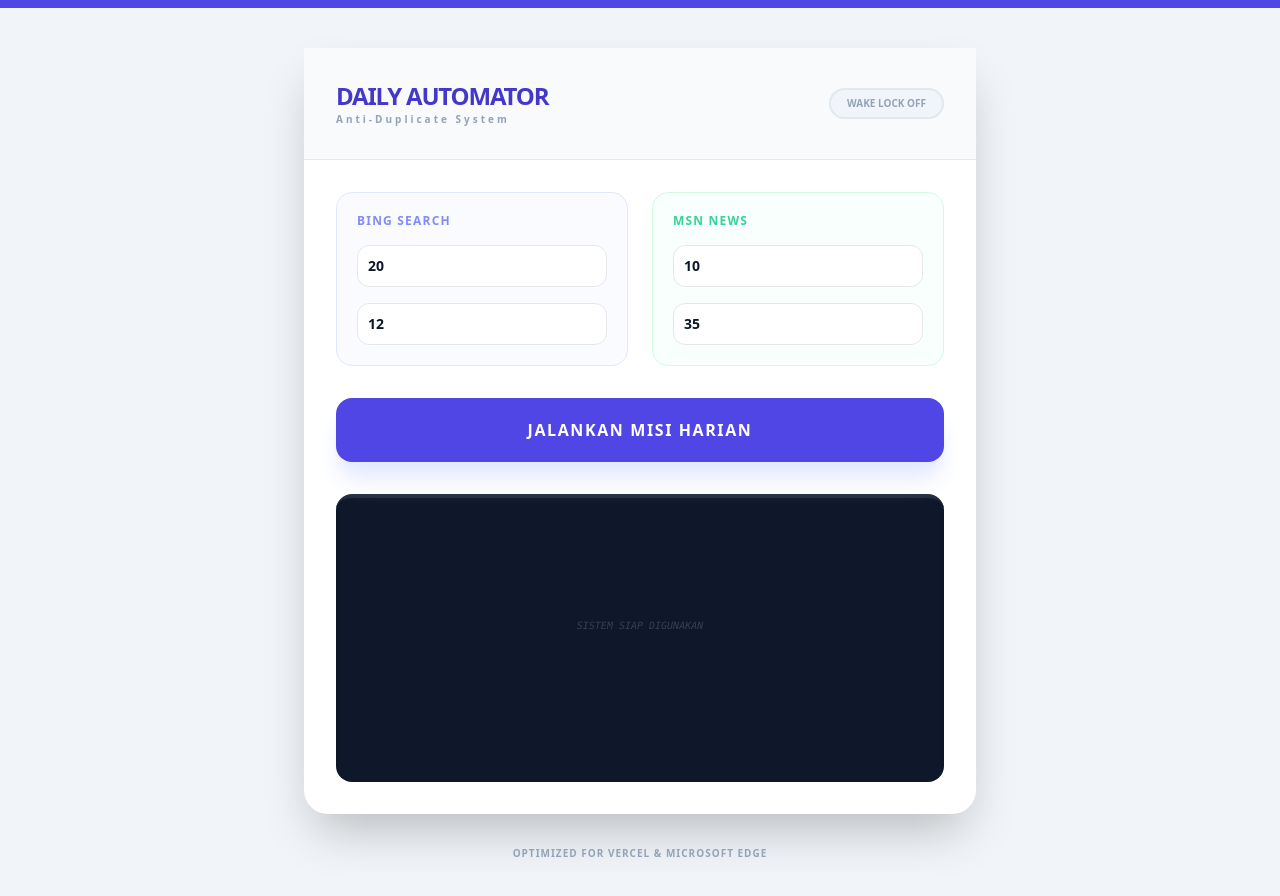
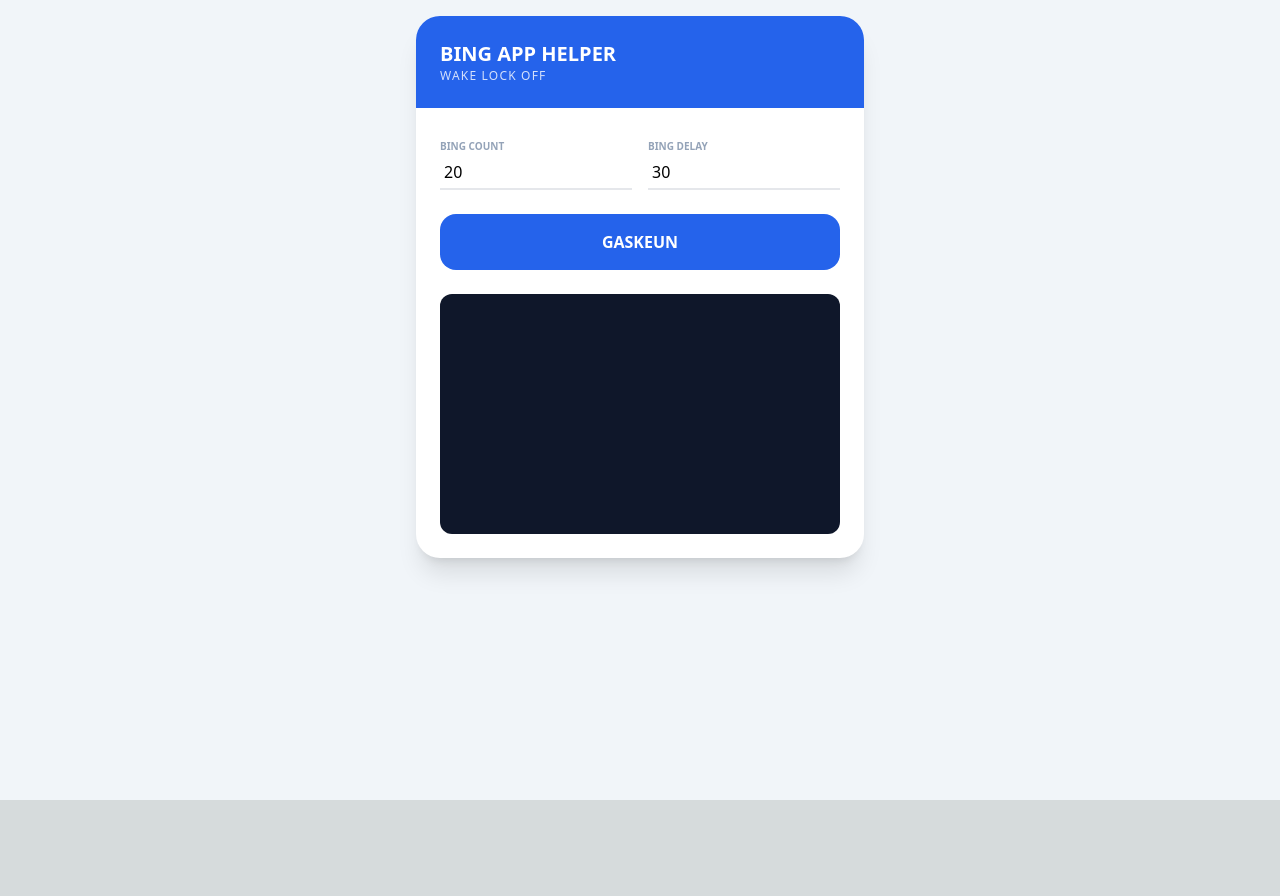
Before and after one commit to sapamaunet-cpu/Tuyul, a Next.js app: page / in a window 1280 px wide. Shown: the top 896 px of the page. After the commit the page ends 800 px from the top, so only its background shows below. Built offline with nearby package versions, Linux system fonts and the light colour scheme.

Commit message:
Update page.js

```diff
--- a/app/page.js
+++ b/app/page.js
@@ -2,7 +2,7 @@
 import { useState, useRef } from 'react';
 
 export default function AutomatorPage() {
-  const [config, setConfig] = useState({ msnCount: 10, msnDelay: 35, bingCount: 20, bingDelay: 12 });
+  const [config, setConfig] = useState({ msnCount: 10, msnDelay: 35, bingCount: 20, bingDelay: 30 });
   const [logs, setLogs] = useState([]);
   const [isRunning, setIsRunning] = useState(false);
   const [isWakeLocked, setIsWakeLocked] = useState(false);
@@ -10,22 +10,18 @@
 
   const addLog = (msg) => setLogs(p => [`[${new Date().toLocaleTimeString()}] ${msg}`, ...p]);
 
-  // --- LOGIKA ANTI-DUPLIKASI HARIAN ---
   const checkAndResetDailyCache = () => {
-    const today = new Date().toDateString(); // Format: "Mon May 11 2026"
+    const today = new Date().toDateString();
     const lastResetDate = localStorage.getItem('last_reset_date');
-
-    // Jika hari ini berbeda dengan hari terakhir reset, kosongkan cache
     if (lastResetDate !== today) {
       localStorage.removeItem('used_keywords');
       localStorage.removeItem('used_links');
       localStorage.setItem('last_reset_date', today);
-      addLog("📅 Hari baru dimulai. Memori duplikasi hari kemarin telah dibersihkan.");
+      addLog("📅 Cache harian direset!");
     }
   };
 
   const getUsedData = (key) => JSON.parse(localStorage.getItem(key) || '[]');
-
   const saveToCache = (key, item) => {
     const used = getUsedData(key);
     if (!used.includes(item)) {
@@ -34,7 +30,6 @@
     }
   };
 
-  // --- WAKE LOCK (CEGAH LAYAR MATI) ---
   const toggleWakeLock = async (on) => {
     if (on && 'wakeLock' in navigator) {
       try {
@@ -47,22 +42,12 @@
     }
   };
 
-  // Generator Parameter Unik MSN
-  const generateParams = () => {
-    const ocids = ['binghp', 'bingsapp', 'mqs', 'winp2oct'];
-    const cvid = [...Array(32)].map(() => Math.floor(Math.random() * 16).toString(16)).join('');
-    return `ocid=${ocids[Math.floor(Math.random() * ocids.length)]}&cvid=${cvid}&ei=${Math.floor(Math.random() * 99)}`;
-  };
-
   const startAutomation = async () => {
     if (isRunning) return;
-
-    // 1. Jalankan pembersihan cache jika sudah ganti hari
     checkAndResetDailyCache();
-
     setIsRunning(true);
     await toggleWakeLock(true);
-    addLog("🚀 Memulai pemeriksaan tugas harian...");
+    addLog("🚀 Memulai mode simulasi manual...");
 
     try {
       const res = await fetch('/api/tasks');
@@ -71,57 +56,52 @@
       const usedKeywords = getUsedData('used_keywords');
       const usedLinks = getUsedData('used_links');
 
-      // 2. Filter: Hanya ambil yang BELUM diproses di hari yang sama
-      const freshKeywords = data.allKeywords.filter(k => !usedKeywords.includes(k));
-      const freshLinks = data.allLinks.filter(l => !usedLinks.includes(l));
+      const selectedKeywords = data.allKeywords.filter(k => !usedKeywords.includes(k)).sort(() => 0.5 - Math.random()).slice(0, Number(config.bingCount));
+      const selectedLinks = data.allLinks.filter(l => !usedLinks.includes(l)).sort(() => 0.5 - Math.random()).slice(0, Number(config.msnCount));
 
-      const selectedKeywords = freshKeywords.sort(() => 0.5 - Math.random()).slice(0, Number(config.bingCount));
-      const selectedLinks = freshLinks.sort(() => 0.5 - Math.random()).slice(0, Number(config.msnCount));
+      // --- LOOP BING SEARCH (DITWEAK UNTUK BING APP) ---
+      for (let i = 0; i < selectedKeywords.length; i++) {
+        const word = selectedKeywords[i];
 
-      if (selectedKeywords.length === 0 && selectedLinks.length === 0) {
-        addLog("⚠️ Semua tugas untuk hari ini sudah selesai dikerjakan.");
-        setIsRunning(false);
-        return;
+        // Delay dibuat agak acak tapi tetap lambat agar poin pecah
+        const safeDelay = Number(config.bingDelay) < 25 ? 25 : Number(config.bingDelay);
+        const actualDelay = (safeDelay + (Math.random() * 8)).toFixed(1);
+
+        // CVID dan ID unik per pencarian
+        const cvid = [...Array(32)].map(() => Math.floor(Math.random() * 16).toString(16)).join('');
+
+        // Menggunakan parameter yang kamu sebutkan tadi (PC=SANSAAND)
+        const searchUrl = `https://www.bing.com/search?q=${encodeURIComponent(word)}&PC=SANSAAND&FORM=QSRE5&cvid=${cvid}`;
+
+        addLog(`[Bing ${i+1}] ${word} (${actualDelay}s)`);
+
+        const win = window.open(searchUrl, '_blank');
+        saveToCache('used_keywords', word);
+
+        await new Promise(r => setTimeout(r, actualDelay * 1000));
+        if (win) win.close();
+
+        // Jeda istirahat agar sistem Bing App tidak curiga
+        await new Promise(r => setTimeout(r, 3000));
       }
 
-      // --- EKSEKUSI BING SEARCH ---
-      if (selectedKeywords.length > 0) {
-        addLog(`🔍 Menjalankan ${selectedKeywords.length} pencarian unik hari ini...`);
-        for (let i = 0; i < selectedKeywords.length; i++) {
-          const word = selectedKeywords[i];
-          const delay = (Number(config.bingDelay) + (Math.random() * 6 - 3)).toFixed(1);
+      // --- LOOP MSN NEWS ---
+      for (let i = 0; i < selectedLinks.length; i++) {
+        const link = selectedLinks[i];
+        const actualMsnDelay = (Number(config.msnDelay) + (Math.random() * 10)).toFixed(1);
 
-          addLog(`[Bing ${i+1}/${selectedKeywords.length}] Search: ${word} (${delay}s)`);
-          const win = window.open(`https://www.bing.com/search?q=${encodeURIComponent(word)}`, '_blank');
+        addLog(`[MSN ${i+1}] Reading... (${actualMsnDelay}s)`);
+        const win = window.open(link, '_blank');
+        saveToCache('used_links', link);
 
-          saveToCache('used_keywords', word); // Tandai sudah dipakai hari ini
-          await new Promise(r => setTimeout(r, delay * 1000));
-          win?.close();
-          await new Promise(r => setTimeout(r, 2000));
-        }
+        await new Promise(r => setTimeout(r, actualMsnDelay * 1000));
+        if (win) win.close();
+        await new Promise(r => setTimeout(r, 2000));
       }
 
-      // --- EKSEKUSI MSN READ ---
-      if (selectedLinks.length > 0) {
-        addLog(`📰 Membaca ${selectedLinks.length} artikel unik hari ini...`);
-        for (let i = 0; i < selectedLinks.length; i++) {
-          const link = selectedLinks[i];
-          const finalUrl = `${link}${link.includes('?') ? '&' : '?'}${generateParams()}`;
-          const delay = (Number(config.msnDelay) + (Math.random() * 10 - 5)).toFixed(1);
-
-          addLog(`[MSN ${i+1}/${selectedLinks.length}] Reading News... (${delay}s)`);
-          const win = window.open(finalUrl, '_blank');
-
-          saveToCache('used_links', link); // Tandai sudah dipakai hari ini
-          await new Promise(r => setTimeout(r, delay * 1000));
-          win?.close();
-          await new Promise(r => setTimeout(r, 3000));
-        }
-      }
-
-      addLog("✅ Semua tugas yang tersedia untuk hari ini telah selesai.");
+      addLog("✅ SEMUA TUGAS SELESAI!");
     } catch (err) {
-      addLog("❌ Terjadi kesalahan sistem: " + err.message);
+      addLog("❌ Error: " + err.message);
     } finally {
       setIsRunning(false);
       await toggleWakeLock(false);
@@ -129,49 +109,31 @@
   };
 
   return (
-    <div className="min-h-screen bg-slate-100 py-10 px-4 font-sans text-slate-900 border-t-8 border-indigo-600">
-      <div className="max-w-2xl mx-auto bg-white rounded-b-3xl shadow-2xl overflow-hidden">
-        <div className="p-8 border-b bg-slate-50">
-          <div className="flex justify-between items-center">
+    <div className="min-h-screen bg-slate-100 p-4 font-sans">
+      <div className="max-w-md mx-auto bg-white rounded-3xl shadow-xl overflow-hidden">
+        <div className="bg-blue-600 p-6 text-white">
+          <h1 className="text-xl font-bold">BING APP HELPER</h1>
+          <p className="text-xs opacity-80 uppercase tracking-widest">{isWakeLocked ? 'Wake Lock On' : 'Wake Lock Off'}</p>
+        </div>
+        <div className="p-6">
+          <div className="grid grid-cols-2 gap-4 mb-6">
             <div>
-              <h1 className="text-2xl font-black tracking-tighter text-indigo-700 uppercase">Daily Automator</h1>
-              <p className="text-[10px] font-bold text-slate-400 tracking-[0.3em]">Anti-Duplicate System</p>
+              <label className="text-[10px] font-bold text-slate-400 uppercase">Bing Count</label>
+              <input type="number" value={config.bingCount} onChange={e => setConfig({...config, bingCount: e.target.value})} className="w-full border-b-2 p-1 outline-none focus:border-blue-500" />
             </div>
-            <div className={`px-4 py-1.5 rounded-full text-[10px] font-black border-2 ${isWakeLocked ? 'bg-green-50 text-green-600 border-green-200' : 'bg-slate-100 text-slate-400 border-slate-200'}`}>
-              {isWakeLocked ? 'WAKE LOCK ACTIVE' : 'WAKE LOCK OFF'}
+            <div>
+              <label className="text-[10px] font-bold text-slate-400 uppercase">Bing Delay</label>
+              <input type="number" value={config.bingDelay} onChange={e => setConfig({...config, bingDelay: e.target.value})} className="w-full border-b-2 p-1 outline-none focus:border-blue-500" />
             </div>
           </div>
-        </div>
-
-        <div className="p-8">
-          <div className="grid grid-cols-1 md:grid-cols-2 gap-6 mb-8">
-            <div className="space-y-4 p-5 rounded-2xl bg-indigo-50/30 border border-indigo-100">
-              <span className="text-xs font-black text-indigo-400 uppercase tracking-widest block">Bing Search</span>
-              <input type="number" value={config.bingCount} onChange={e => setConfig({...config, bingCount: e.target.value})} className="w-full p-2.5 rounded-xl border focus:ring-2 focus:ring-indigo-400 outline-none text-sm font-bold" placeholder="Jumlah" />
-              <input type="number" value={config.bingDelay} onChange={e => setConfig({...config, bingDelay: e.target.value})} className="w-full p-2.5 rounded-xl border focus:ring-2 focus:ring-indigo-400 outline-none text-sm font-bold" placeholder="Delay Detik" />
-            </div>
-            <div className="space-y-4 p-5 rounded-2xl bg-emerald-50/30 border border-emerald-100">
-              <span className="text-xs font-black text-emerald-400 uppercase tracking-widest block">MSN News</span>
-              <input type="number" value={config.msnCount} onChange={e => setConfig({...config, msnCount: e.target.value})} className="w-full p-2.5 rounded-xl border focus:ring-2 focus:ring-emerald-400 outline-none text-sm font-bold" placeholder="Jumlah" />
-              <input type="number" value={config.msnDelay} onChange={e => setConfig({...config, msnDelay: e.target.value})} className="w-full p-2.5 rounded-xl border focus:ring-2 focus:ring-emerald-400 outline-none text-sm font-bold" placeholder="Delay Detik" />
-            </div>
-          </div>
-
-          <button onClick={startAutomation} disabled={isRunning} className={`w-full py-5 rounded-2xl font-black tracking-widest text-white shadow-xl transition-all active:scale-95 ${isRunning ? 'bg-slate-300 shadow-none' : 'bg-indigo-600 hover:bg-indigo-700 shadow-indigo-100'}`}>
-            {isRunning ? 'EXECUTING TASKS...' : 'JALANKAN MISI HARIAN'}
+          <button onClick={startAutomation} disabled={isRunning} className={`w-full py-4 rounded-2xl font-bold text-white transition ${isRunning ? 'bg-slate-300' : 'bg-blue-600 active:scale-95'}`}>
+            {isRunning ? 'SEDANG JALAN...' : 'GASKEUN'}
           </button>
-
-          <div className="mt-8">
-            <div className="bg-slate-900 rounded-2xl p-6 h-72 overflow-y-auto font-mono text-[10px] text-indigo-300 shadow-inner border-t-4 border-slate-800">
-              {logs.length === 0 && <div className="text-slate-700 italic text-center mt-24 uppercase">Sistem Siap Digunakan</div>}
-              {logs.map((log, i) => <div key={i} className="mb-2 border-b border-slate-800/50 pb-1">{log}</div>)}
-            </div>
+          <div className="mt-6 bg-slate-900 rounded-xl p-4 h-60 overflow-y-auto font-mono text-[10px] text-blue-300">
+            {logs.map((log, i) => <div key={i} className="mb-1">{log}</div>)}
           </div>
         </div>
       </div>
-      <p className="text-center mt-8 text-slate-400 text-[10px] uppercase font-bold tracking-widest">
-        Optimized for Vercel & Microsoft Edge
-      </p>
     </div>
   );
 }
```
